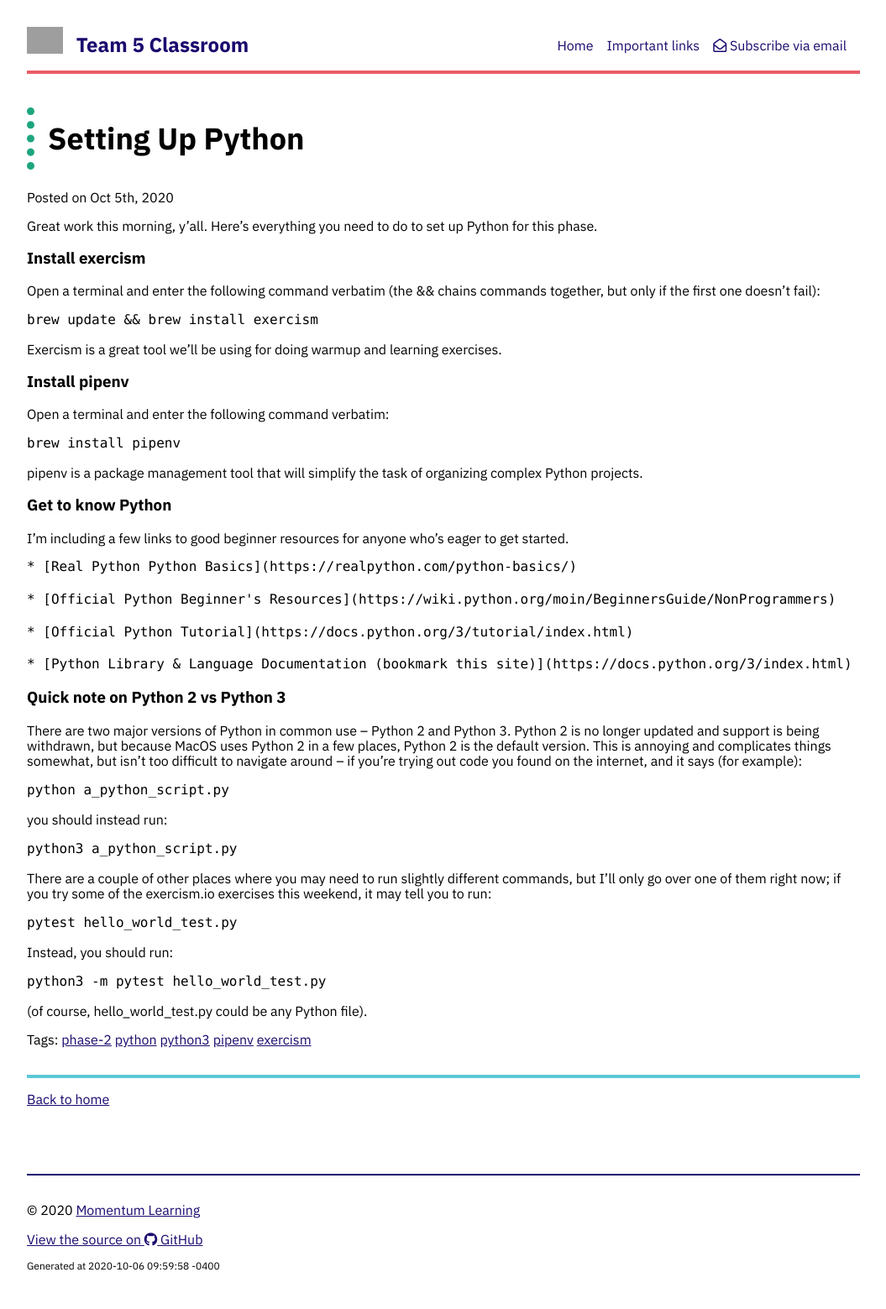
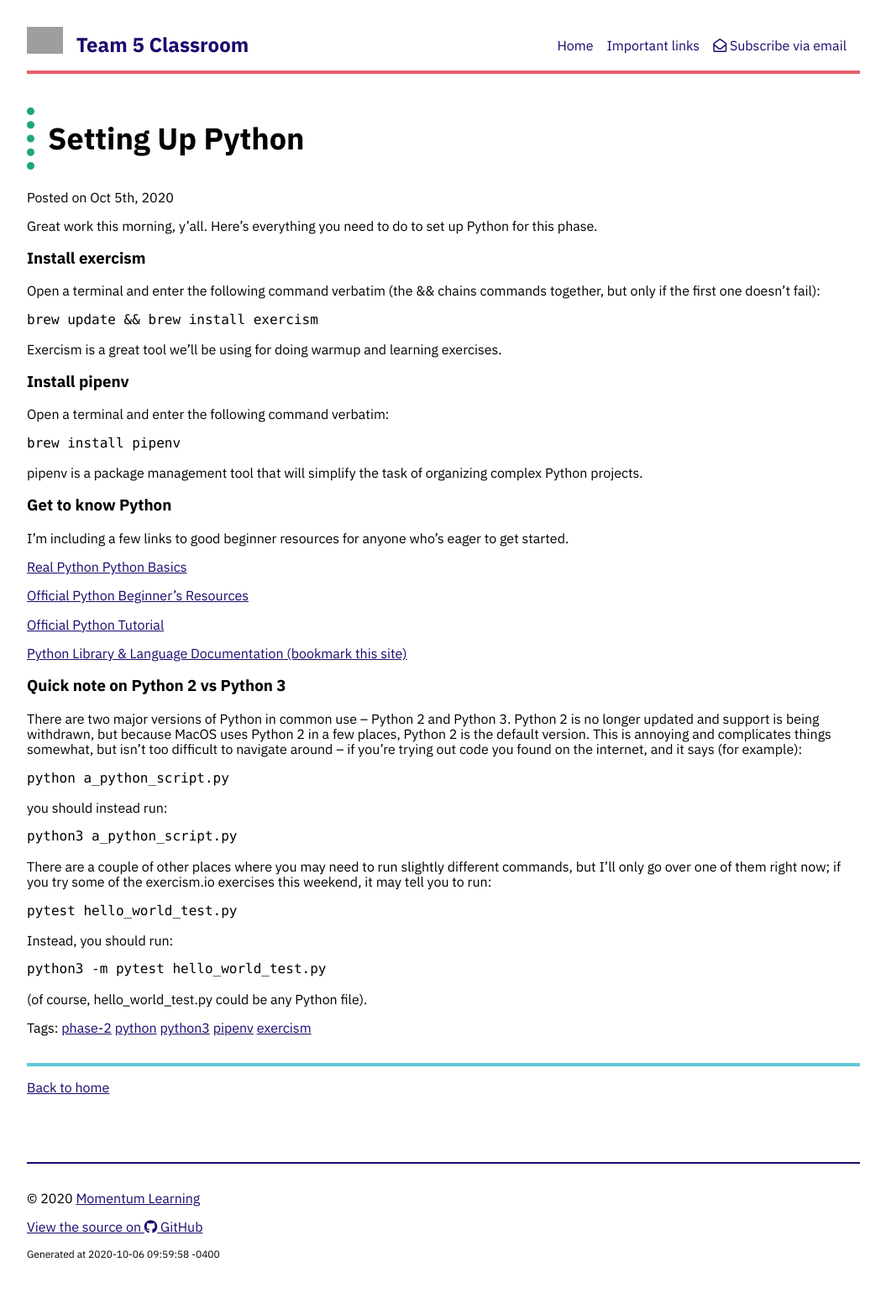
Before and after one commit to momentum-team-5/momentum-team-5.github.io, a Jekyll site: the page built from _posts/2020-10-05-python-setup.md, in a window 1280 px wide. Shown: the whole page at 84% size, without its empty margins (112-1167 px from the left). Built offline with Jekyll 4.4.1, drawn with Linux system fonts in a browser that asks for light colours; nearby versions of some CDN libraries; grey boxes are pictures that could not be loaded.

Commit message:
Update 2020-10-05-python-setup.md

```diff
--- a/_posts/2020-10-05-python-setup.md
+++ b/_posts/2020-10-05-python-setup.md
@@ -27,13 +27,13 @@
 ### Get to know Python
 I'm including a few links to good beginner resources for anyone who's eager to get started.
 
-	* [Real Python Python Basics](https://realpython.com/python-basics/)
+[Real Python Python Basics](https://realpython.com/python-basics/)
 
-	* [Official Python Beginner's Resources](https://wiki.python.org/moin/BeginnersGuide/NonProgrammers)
+[Official Python Beginner's Resources](https://wiki.python.org/moin/BeginnersGuide/NonProgrammers)
 
-	* [Official Python Tutorial](https://docs.python.org/3/tutorial/index.html)
+[Official Python Tutorial](https://docs.python.org/3/tutorial/index.html)
 
-	* [Python Library & Language Documentation (bookmark this site)](https://docs.python.org/3/index.html)
+[Python Library & Language Documentation (bookmark this site)](https://docs.python.org/3/index.html)
 
 
 ### Quick note on Python 2 vs Python 3
```
